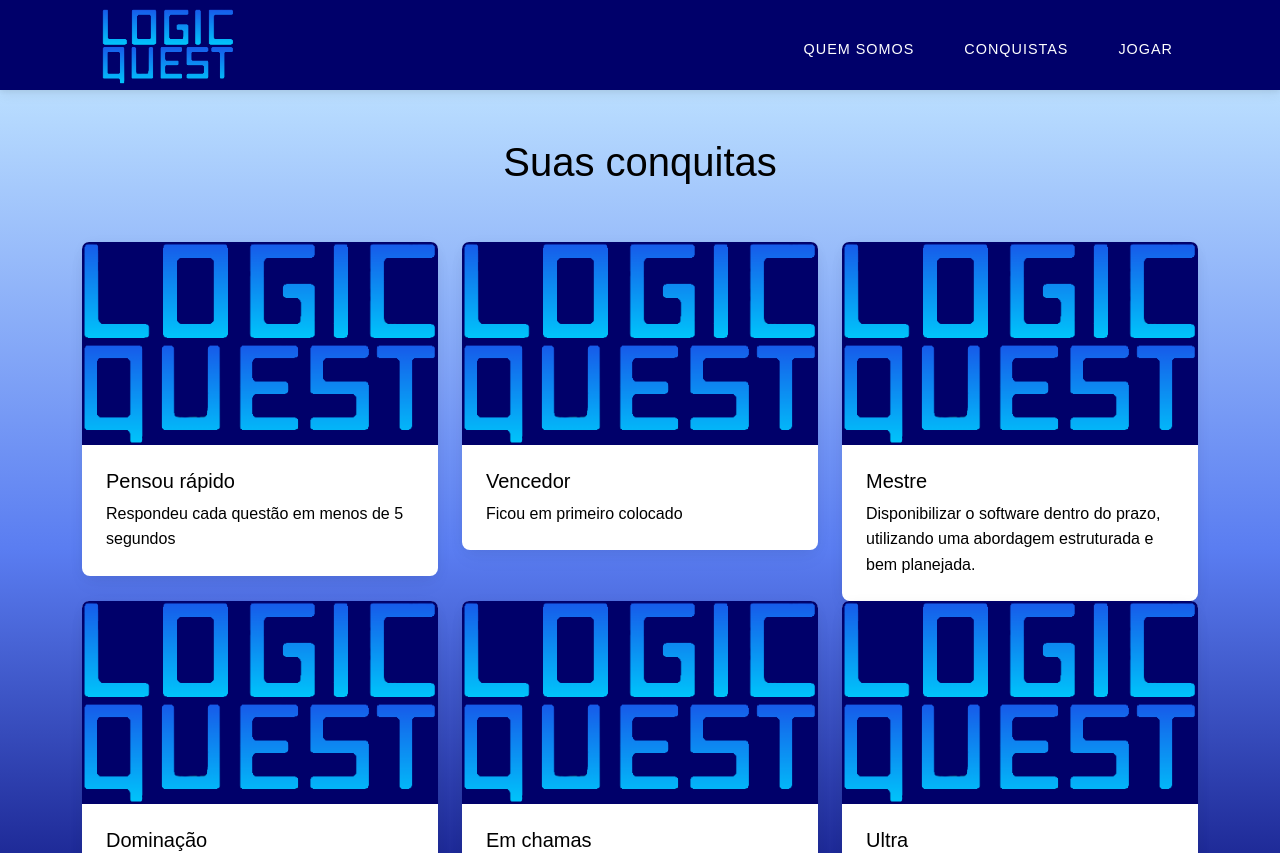
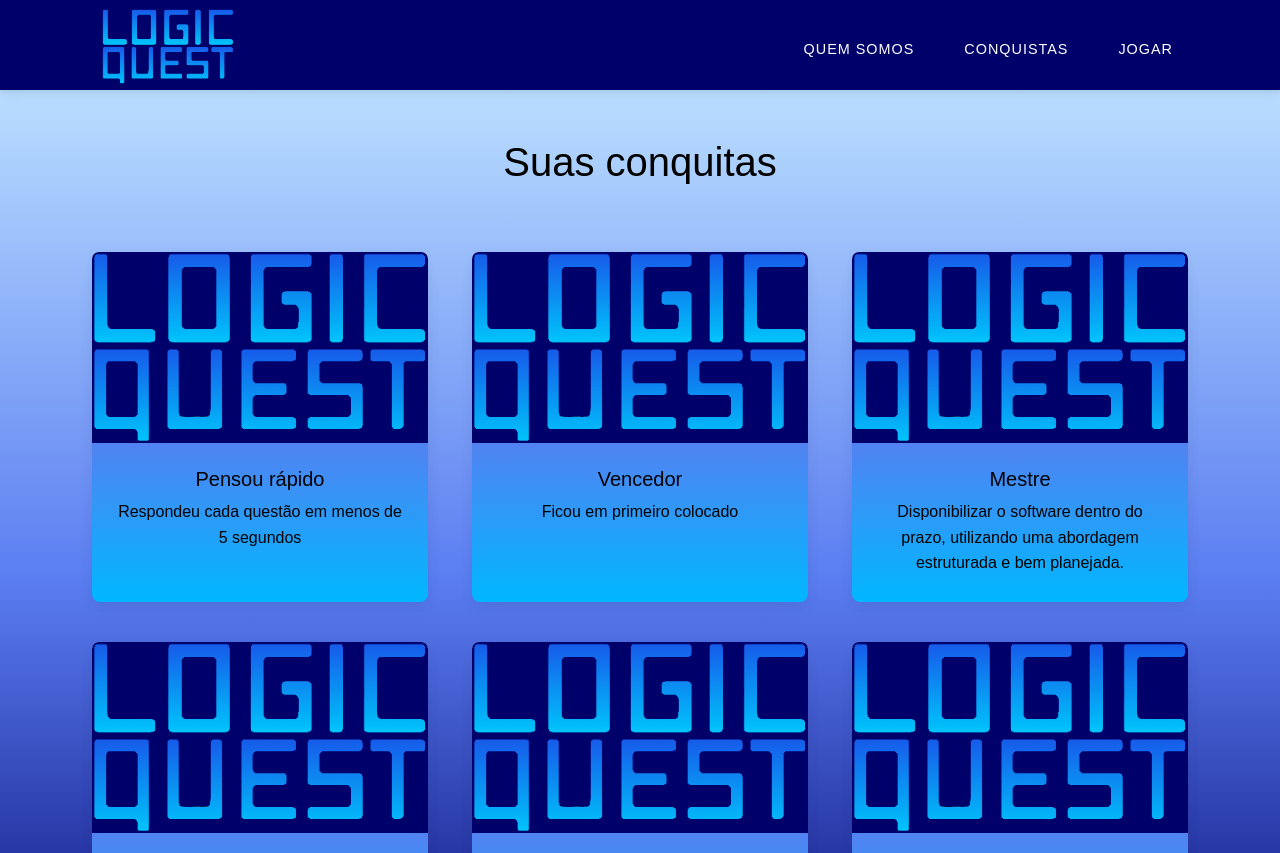
Before and after one commit to arthurmichaltchuk/logic_quest, a React (Create React App) app: page /conquitas in a window 1280 px wide. Shown: the top 853 px of the page. Built offline with nearby package versions, Linux system fonts and the light colour scheme.

Commit message:
Correções do merge de css

```diff
--- a/src/components/Perguntas/Perguntas.jsx
+++ b/src/components/Perguntas/Perguntas.jsx
@@ -11,7 +11,7 @@ function Perguntas() {
     let modalBody;
     let progress = 0;
     let perguntas = [[],
-    ['1 1', '1 2', '1 3', '1 4'], //RESPOSTAS 1
+    ['É a capacidade de uma classe herdar de múltiplas classes', 'É a capacidade de uma classe ter várias formas ou comportamentos', 'É a capacidade de uma classe ser abstrata', 'É a capacidade de uma classe ter vários construtores.'], //RESPOSTAS 1
     ['2 1', '2 2', '2 3', '2 4'], //RESPOSTAS 2
     ['3 1', '3 2', '3 3', '3 4'], //RESPOSTAS 3
     ['41', '4 2', '4 3', '4 4'], //RESPOSTAS 4
@@ -128,12 +128,12 @@ function Perguntas() {
 
                         <Col className="colEstudo">
                             <Button className="btnForm btn1" onClick={() => handleClick(1)}>
-                                {perguntas[currentPage] && <p>É a capacidade de uma classe herdar de múltiplas classes</p>}
+                                {perguntas[currentPage] && perguntas[currentPage][0]}
                             </Button>
                         </Col>
                         <Col className="colEstudo">
                             <Button className="btnForm btn2" onClick={() => handleClick(2)}>
-                                {perguntas[currentPage] && <p>É a capacidade de uma classe ter várias formas ou comportamentos</p>}
+                                {perguntas[currentPage] && perguntas[currentPage][1]}
                             </Button>
                         </Col>
                     </Row>
@@ -141,12 +141,12 @@ function Perguntas() {
 
                         <Col className="colEstudo">
                             <Button className="btnForm btn3" onClick={() => handleClick(3)}>
-                                {perguntas[currentPage] && <p>É a capacidade de uma classe ser abstrata</p>}
+                                {perguntas[currentPage] && perguntas[currentPage][2]}
                             </Button>
                         </Col>
                         <Col className="colEstudo">
                             <Button className="btnForm btn4" onClick={() => handleClick(4)}>
-                                {perguntas[currentPage] && <p> É a capacidade de uma classe ter vários construtores.</p>}
+                                {perguntas[currentPage] && perguntas[currentPage][3]}
                             </Button>
                         </Col>
                     </Row>
--- a/src/components/Ranking.jsx
+++ b/src/components/Ranking.jsx
@@ -15,21 +15,21 @@ function Ranking() {
                     <Row>
                         <Col className="backRanking" style={{ margin: '60px 0 0 0'}} >
                             <h1 style={{ marginTop: '20px' }}>Carol</h1>
-                            <div className="Card rankingCard1">
+                            <div className="Card">
                                 <img className="mt-2" height={150} src={medalhaPrata} alt="Img" />
                                 <h2 className="pt-5">60 pontos</h2>
                             </div>
                         </Col>
                         <Col className="backRanking" style={{ padding: '15px 0 0 0' }}>
                             <h1 style={{ marginTop: '5px' }}>Arthur</h1>
-                            <div className="Card rankingCard2">
+                            <div className="Card">
                                 <img className="mt-2" height={150} src={medalhaOuro} alt="Img" />
                                 <h2 className="pt-5">90 pontos</h2>
                             </div>
                         </Col>
                         <Col className="backRanking" style={{ margin: '150px 0 0 0' }}>
                             <h1 style={{ marginTop: '20px' }}>Augusto</h1>
-                            <div className="Card rankingCard3">
+                            <div className="Card">
                                 <img className="mt-2" height={150} src={medalhaBronze} alt="Img" />
                                 <h2 className="pt-5">20 pontos</h2>
                             </div>
--- a/src/index.css
+++ b/src/index.css
@@ -6,6 +6,7 @@ html {
 * {
   box-sizing: border-box;
   font-family: "Nunito Sans", sans-serif !important;
+  color: #000000;
 }
 
 ul {
@@ -147,8 +148,29 @@ nav .menu-btn:checked~.menu {
 
 .fundo {
   background-image: linear-gradient(to top, #00006A 0%, #5A7DF1 50%, #BADEFF 100%);
-  width: 100%;
-  color: #000000;
+  min-height: 650px;
+  width: 100% !important;
+  display: flex;
+  align-items: center;
+  justify-content: center;
+}
+
+.ItemCard{
+  min-width: 300px !important;
+  min-height: 350px !important;
+  margin: 10px;
+  color: white;
+  border-radius: 12px;
+  text-align: center;
+  background-image: linear-gradient(to top, #00b7ff 0%, #5A7DF1 50%, #d7ecff 100%);
+}
+
+.rankingBody {
+  height: 700px;
+}
+
+.Card {
+  border-radius: 15px;
 }
 
 .backRanking {
@@ -156,6 +178,11 @@ nav .menu-btn:checked~.menu {
   border-top-left-radius: 30px;
   border-top-right-radius: 30px;
   color: #fff;
+  border: 2px solid #000000;
+}
+
+.colSolution{
+  margin-bottom: 20px;
 }
 
 .estudoBody {
@@ -170,7 +197,6 @@ nav .menu-btn:checked~.menu {
 
 .questBody h1 {
   font-size: 25px;
-  color: #000000;
 }
 
 .estudoBodyCont {
@@ -179,18 +205,20 @@ nav .menu-btn:checked~.menu {
 }
 
 .estudoBody h1 {
-  color: #000000;
   font-size: 25px;
 }
 
 .estudoBodyCont h1 {
-  color: #000000;
   font-size: 25px;
 }
 
 .estudoBodyPoli {
-  padding: 5% 0 5% 0;
+  width: 100% !important;
   height: 100%;
+}
+
+.fundoBtns{
+  width: 100%;
 }
 
 .estudoBodyVideo {
@@ -207,6 +235,7 @@ nav .menu-btn:checked~.menu {
   display: flex;
   height: 330px;
   width: 300px;
+  margin-bottom: 30px;
 }
 
 .imagemPolim h4 {
@@ -231,6 +260,7 @@ nav .menu-btn:checked~.menu {
 .iconFooter {
   margin: 5px;
   font-size: xx-large;
+  color: #0099ff !important;
 }
 
 .presentationListagem {
```
